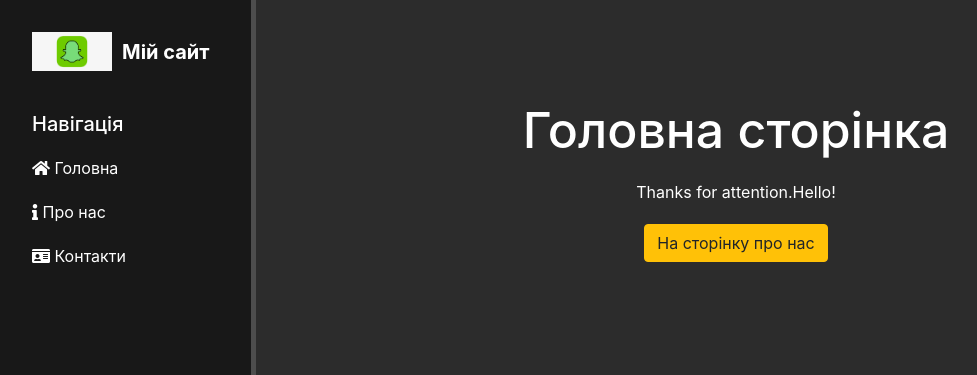
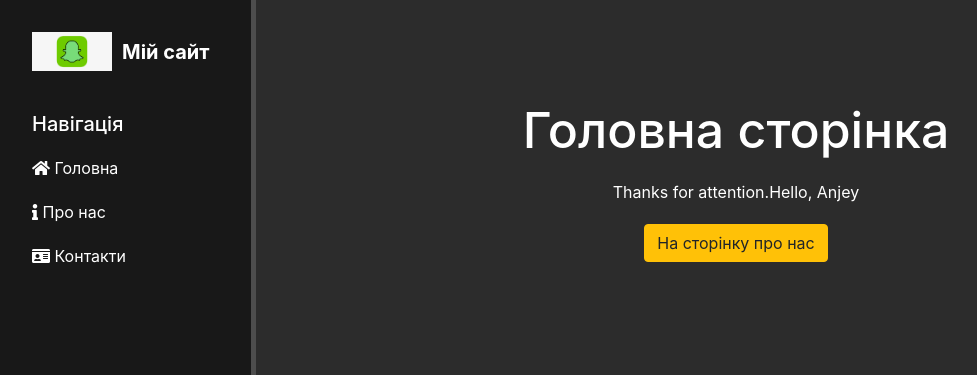
Before and after one commit to RobertVenhryn/DevOps_online_Lviv_2020Q42021Q1-, a Django app: template MyFinalProject/mysite/main/templates/main/index.html in a window 1280 px wide. Shown: the top 375 px of the page, without its empty margins (0-977 px from the left). Run offline with Django 3.2, Linux system fonts and the light colour scheme; the template is opened without the code that fills it, so the values that code supplies are empty; some libraries are stand-ins or nearby versions.

Commit message:
Update index.html
10:04

```diff
--- a/MyFinalProject/mysite/main/templates/main/index.html
+++ b/MyFinalProject/mysite/main/templates/main/index.html
@@ -5,7 +5,7 @@
 {% block content %}
 	<div class="features">
 		<h1>Головна сторінка</h1>
-		<p>Thanks for attention.Hello!</p>
+		<p>Thanks for attention.Hello, Anjey</p>
 		<button class="btn btn-warning">На сторінку про нас</button>
 	</div>
 {% endblock %}
```
